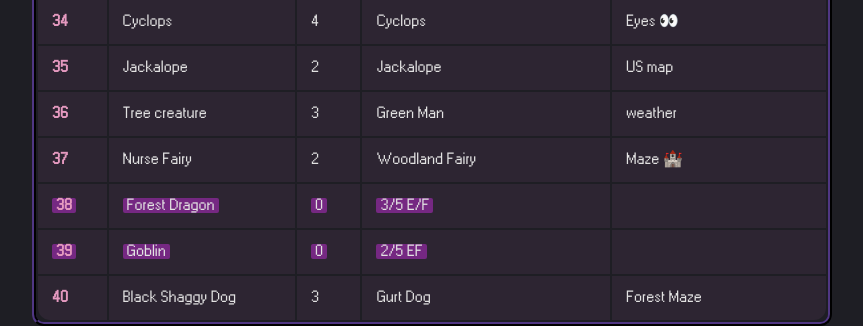
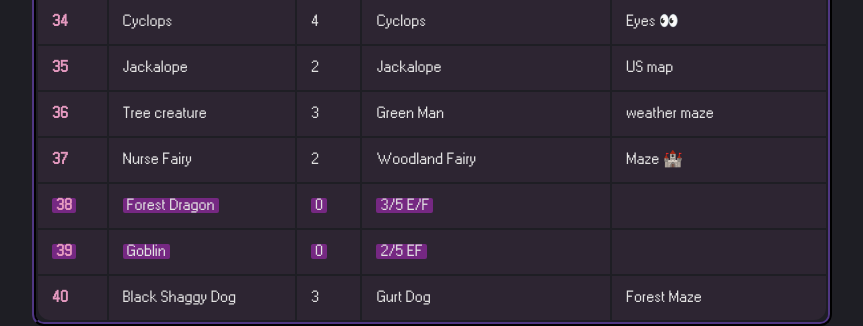
Before and after one commit to juliacb/SharedNotes, a Jekyll site: the page built from notes/bear-snacks-cards.md, in a window 1280 px wide. Shown: the part 1662-1988 px from the top of the page, without its empty margins (208-1071 px from the left). Built offline with Jekyll 4.4.1, drawn with Linux system fonts in a browser that asks for light colours.

Commit message:
Publish note BEAR Snacks Cards

```diff
--- a/notes/bear-snacks-cards.md
+++ b/notes/bear-snacks-cards.md
@@ -41,7 +41,7 @@ title: "BEAR Snacks Cards"
 | **33**     | Phoenix                    | 4     | Phoenix                   | 🐦‍🔥 🔥🥚            |
 | **34**     | Cyclops                    | 4     | Cyclops                   | Eyes 👀               |
 | **35**     | Jackalope                  | 2     | Jackalope                 | US map                |
-| **36**     | Tree creature              | 3     | Green Man                 | weather               |
+| **36**     | Tree creature              | 3     | Green Man                 | weather maze          |
 | **37**     | Nurse Fairy                | 2     | Woodland Fairy            | Maze 🏰               |
 | ==**38**== | ==Forest Dragon==          | ==0== | ==3/5 E/F==               |                       |
 | ==**39**== | ==Goblin==                 | ==0== | ==2/5 EF==                |                       |
```
